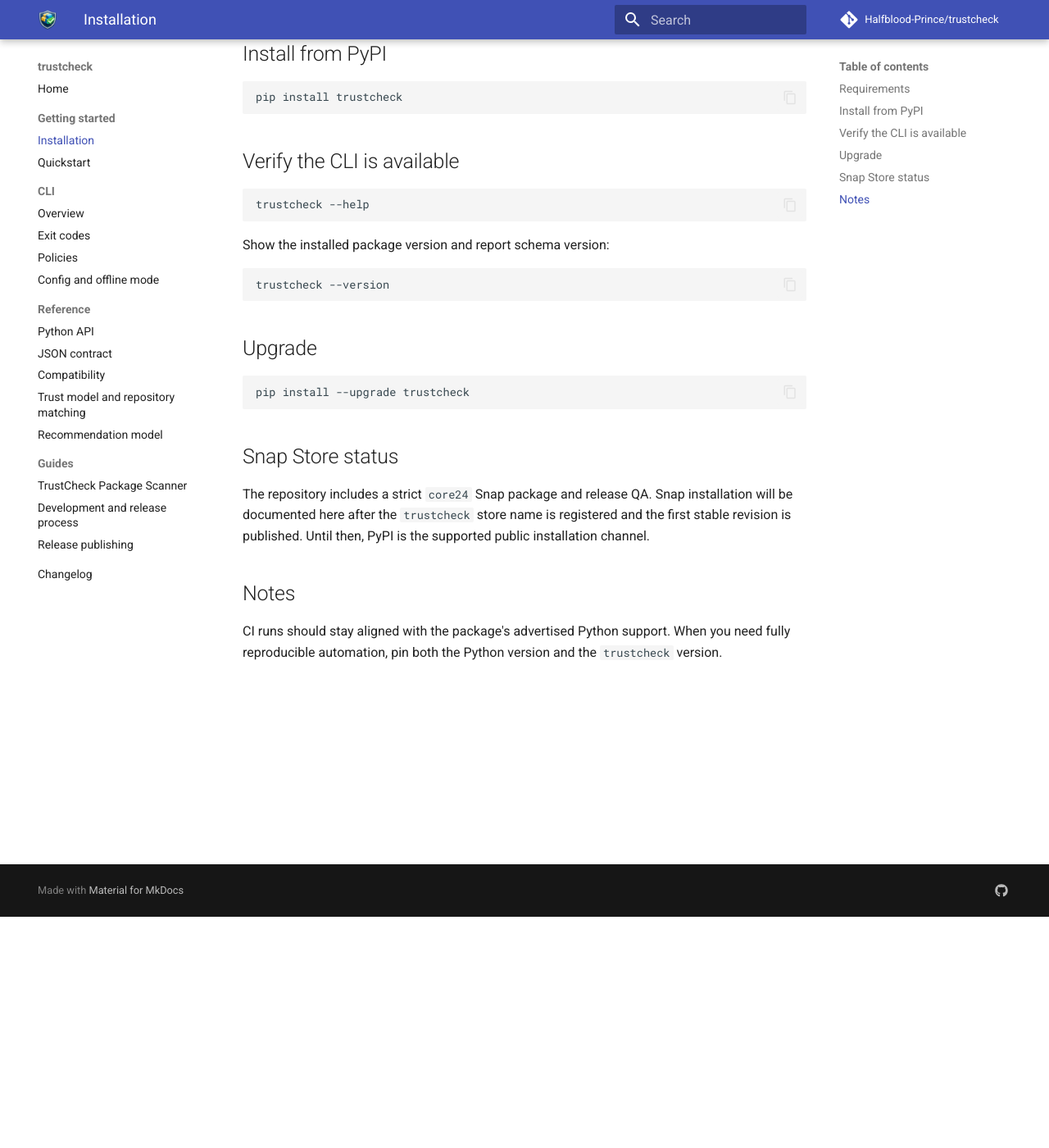
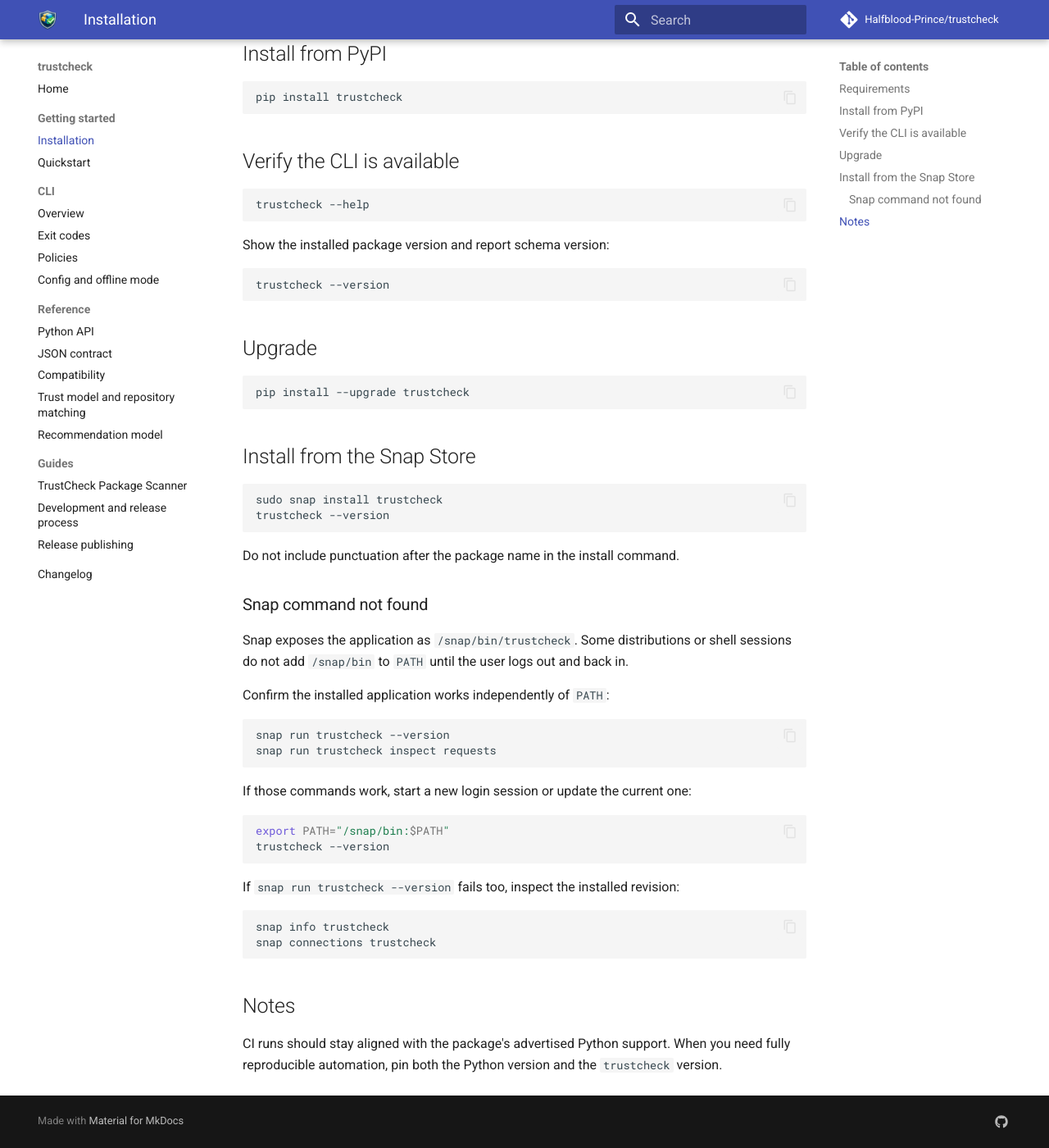
Before and after one commit to Halfblood-Prince/trustcheck, an MkDocs documentation site: the page built from docs/getting-started/installation.md, in a window 1280 px wide and 1400 px high, scrolled down 282 px. Shown: the whole window at 82% size. Built offline with MkDocs 1.6.1 and Material for MkDocs 9.7.7, drawn with Linux system fonts in a browser that asks for light colours; comment, search, counter and statistics services are not loaded.

Commit message:
First attempt to fix snap executable

````diff
--- a/docs/getting-started/installation.md
+++ b/docs/getting-started/installation.md
@@ -29,12 +29,41 @@
 pip install --upgrade trustcheck
 ```
 
-## Snap Store status
+## Install from the Snap Store
 
-The repository includes a strict `core24` Snap package and release QA. Snap
-installation will be documented here after the `trustcheck` store name is
-registered and the first stable revision is published. Until then, PyPI is
-the supported public installation channel.
+```bash
+sudo snap install trustcheck
+trustcheck --version
+```
+
+Do not include punctuation after the package name in the install command.
+
+### Snap command not found
+
+Snap exposes the application as `/snap/bin/trustcheck`. Some distributions or
+shell sessions do not add `/snap/bin` to `PATH` until the user logs out and
+back in.
+
+Confirm the installed application works independently of `PATH`:
+
+```bash
+snap run trustcheck --version
+snap run trustcheck inspect requests
+```
+
+If those commands work, start a new login session or update the current one:
+
+```bash
+export PATH="/snap/bin:$PATH"
+trustcheck --version
+```
+
+If `snap run trustcheck --version` fails too, inspect the installed revision:
+
+```bash
+snap info trustcheck
+snap connections trustcheck
+```
 
 ## Notes
 
````
Also changed, not shown: CHANGELOG.md (+1 -0 lines), README.md (+24 -5 lines), snap/README.md (+7 -1 lines), 2 other files.
